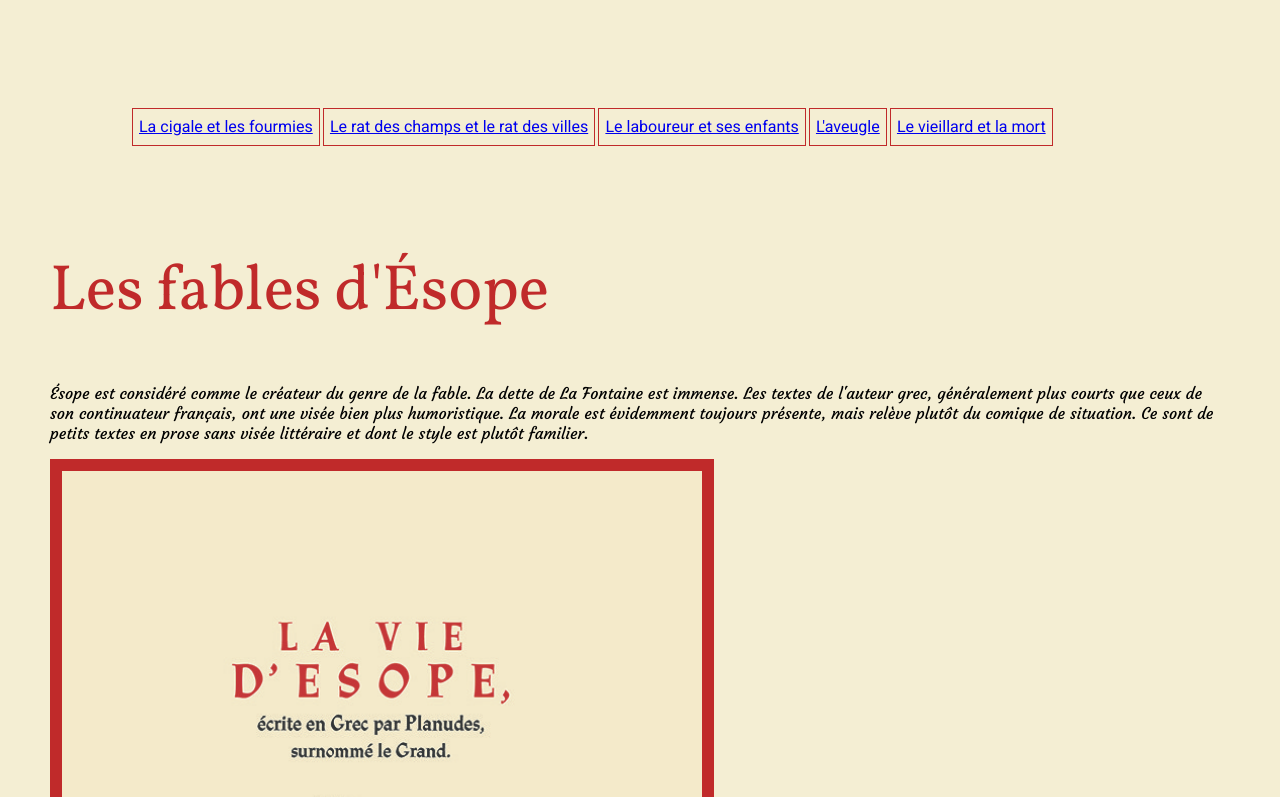
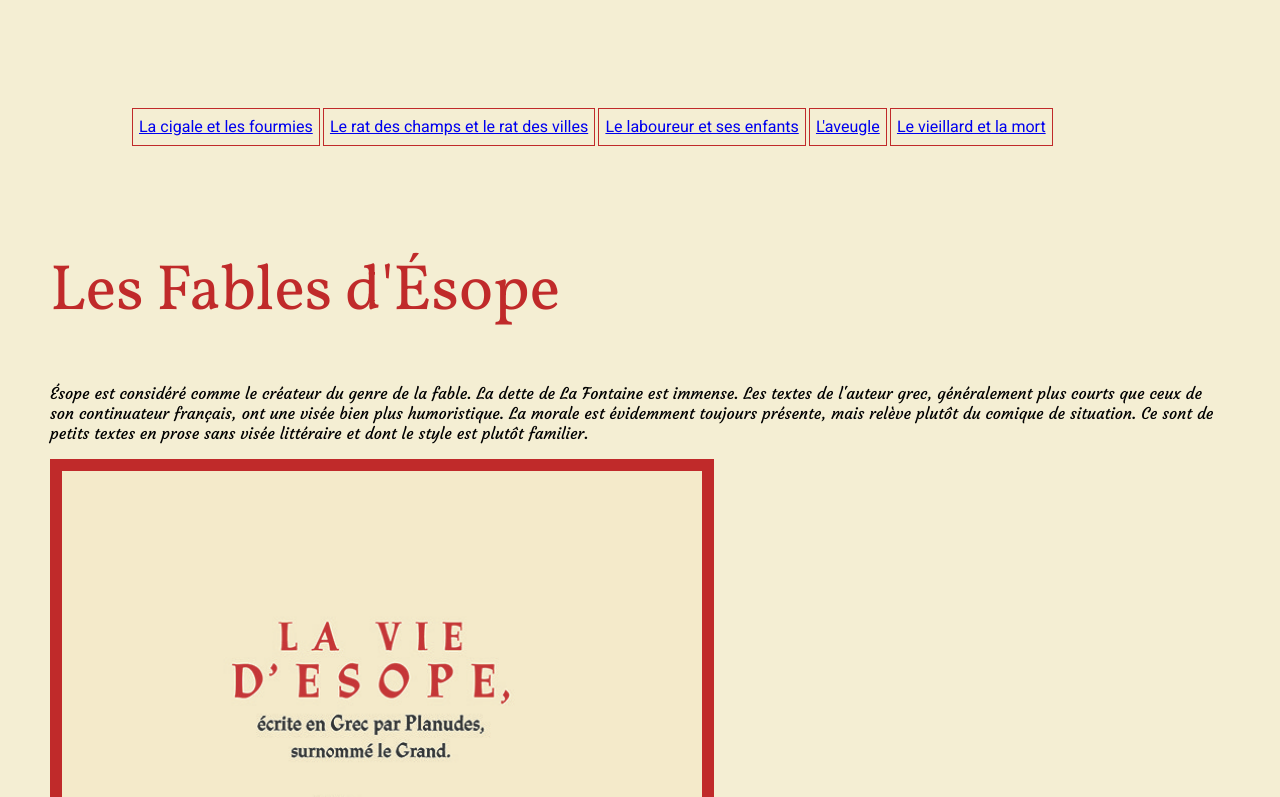
Before and after one commit to camillenuger/d3-project01, a plain HTML site: page index.html in a window 1280 px wide. Shown: the top 797 px of the page. Drawn offline with nearby package versions, Linux system fonts and the light colour scheme; a web font is replaced by a local one.

Commit message:
Commit F

```diff
--- a/index.html
+++ b/index.html
@@ -25,7 +25,7 @@
       </ul>
     </header>
 
-    <h1>Les fables d'Ésope</h1>
+    <h1>Les Fables d'Ésope</h1>
 <div class="intro">
 
   <p>Ésope est considéré comme le créateur du genre de la fable. La dette de La Fontaine est immense. Les textes de l'auteur grec, généralement plus courts que ceux de son continuateur français, ont une visée bien plus humoristique. La morale est évidemment toujours présente, mais relève plutôt du comique de situation. Ce sont de petits textes en prose sans visée littéraire et dont le style est plutôt familier. </p>
```
